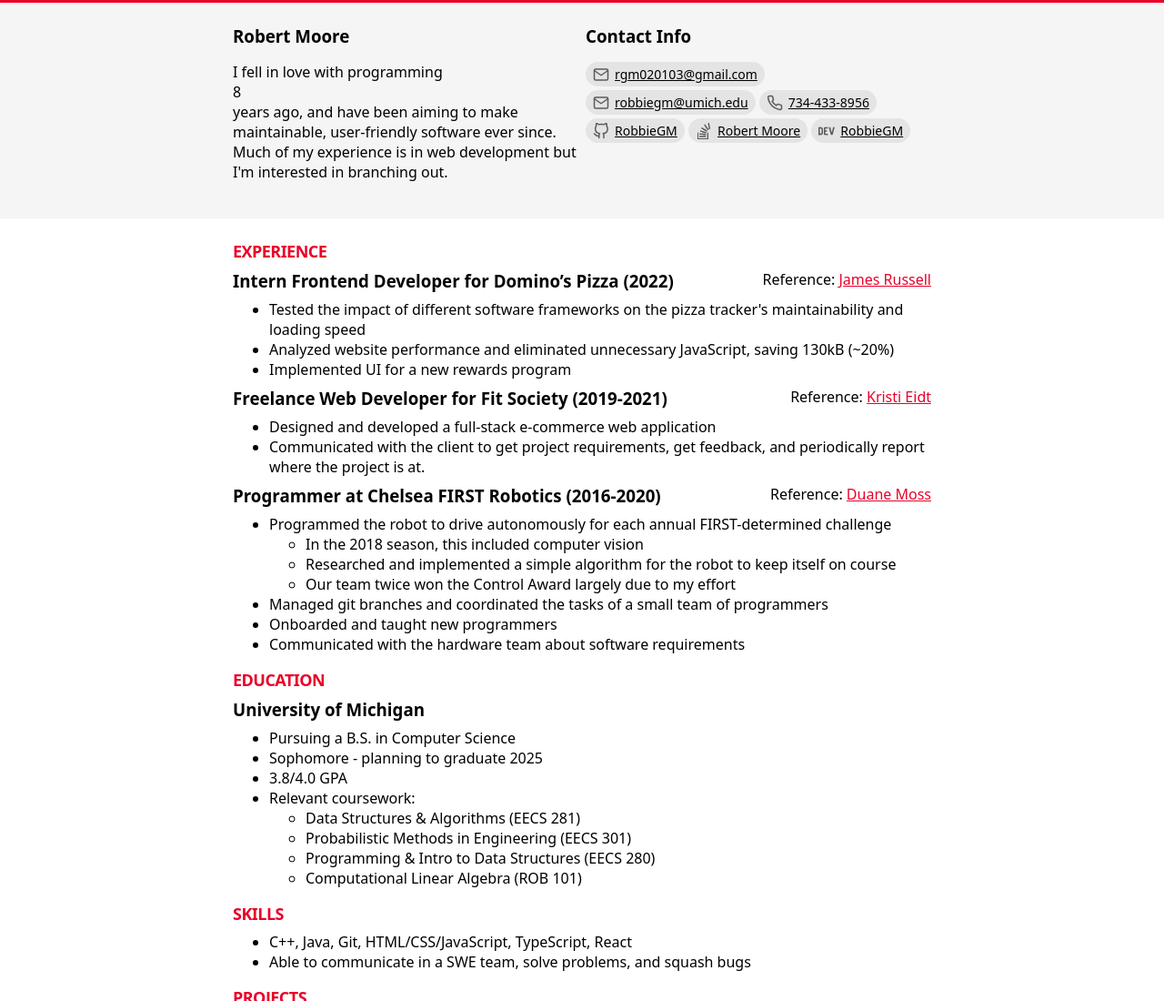
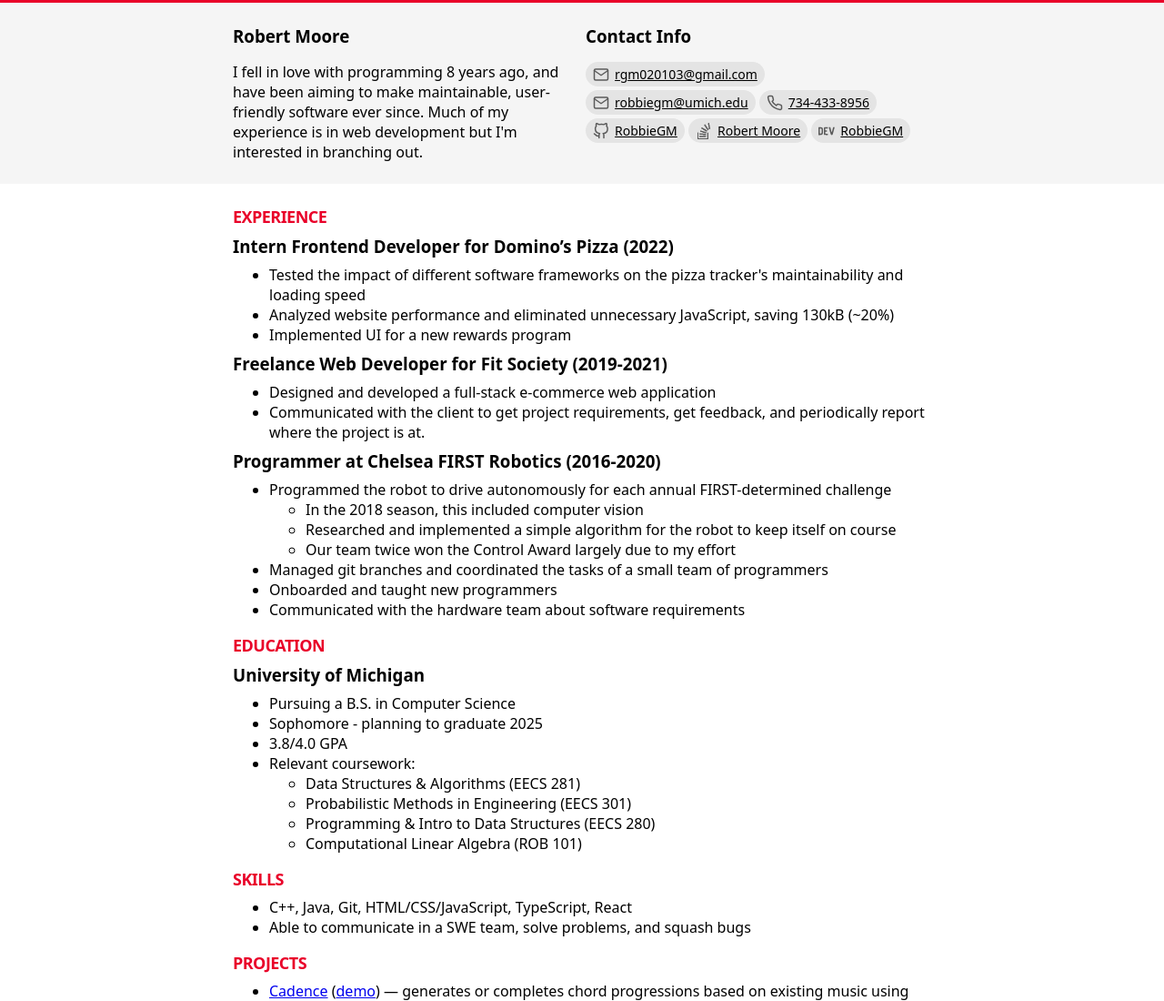
Before and after one commit to RobbieGM/RobbieGM.github.io, a plain HTML site: page index.html in a window 1280 px wide. Shown: the top 1100 px of the page at 91% size. Drawn offline with Linux system fonts and the light colour scheme.

Commit message:
Remove public references

```diff
--- a/index.html
+++ b/index.html
@@ -16,8 +16,9 @@
       <section id="profile">
         <h3>Robert Moore</h3>
         <p>
-          I fell in love with programming <div id="years-experience">8</div> years ago, and have been aiming to
-          make maintainable, user-friendly software ever since. Much of my
+          I fell in love with programming
+          <span id="years-experience">8</span> years ago, and have been aiming
+          to make maintainable, user-friendly software ever since. Much of my
           experience is in web development but I'm interested in branching out.
         </p>
       </section>
@@ -52,12 +53,6 @@
       <div id="experience">
         <h2>Experience</h2>
         <div>
-          <span class="reference"
-            >Reference:
-            <a href="https://www.linkedin.com/in/james-russell-93513914"
-              >James Russell</a
-            ></span
-          >
           <h3>Intern Frontend Developer for Domino&rsquo;s Pizza (2022)</h3>
           <ul>
             <li>
@@ -72,9 +67,6 @@
           </ul>
         </div>
         <div>
-          <span class="reference"
-            >Reference: <a href="mailto:eidt24@att.net">Kristi Eidt</a></span
-          >
           <h3>Freelance Web Developer for Fit Society (2019-2021)</h3>
           <ul>
             <li>
@@ -87,10 +79,6 @@
           </ul>
         </div>
         <div>
-          <span class="reference"
-            >Reference:
-            <a href="mailto:dmoss@chelsea.k12.mi.us">Duane Moss</a></span
-          >
           <h3>Programmer at Chelsea FIRST Robotics (2016-2020)</h3>
           <ul>
             <li>
```
